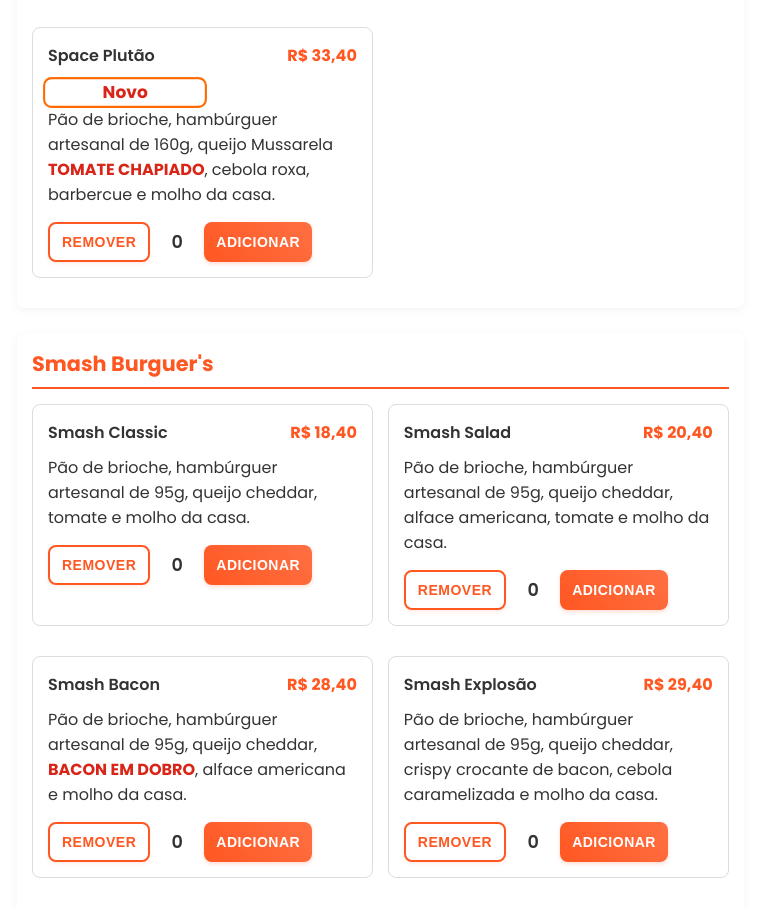
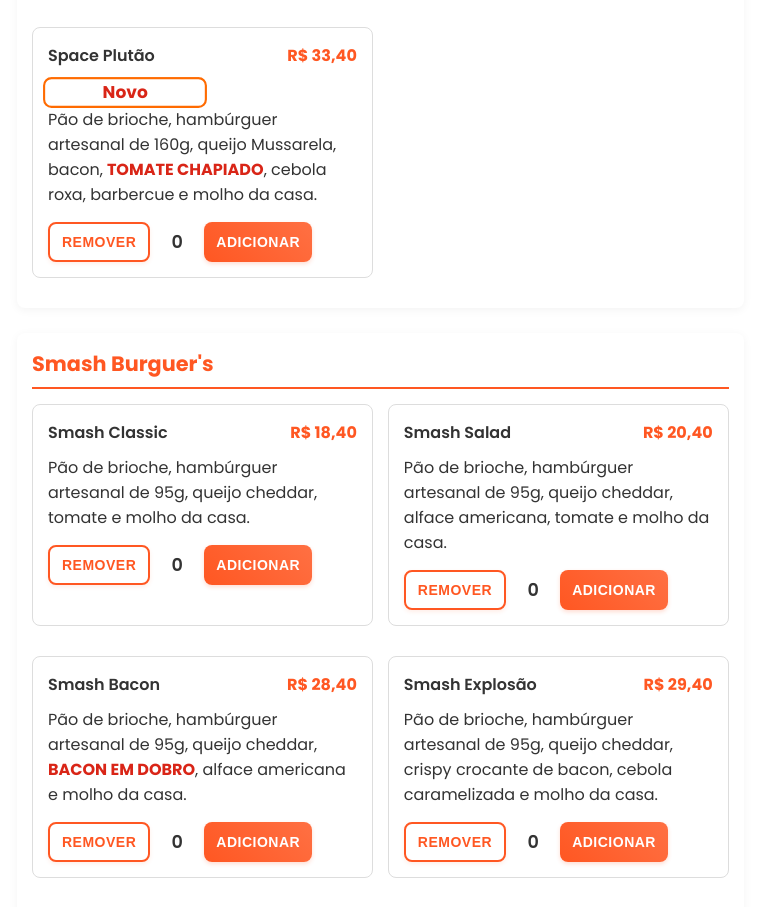
Before and after one commit to Leolfc/Space-Burguer-Pedidos, a plain HTML site: page index.html in a window 1280 px wide. Shown: the part 1390-2297 px from the top of the page, without its empty margins (58-818 px from the left). Drawn offline with Linux system fonts and the light colour scheme.

Commit message:
Atualizar o index.html

```diff
--- a/index.html
+++ b/index.html
@@ -187,7 +187,7 @@
 
                                 </div>
                                  <h4 class="item_novo">Novo</h4>
-                                <div class="item-desc">Pão de brioche, hambúrguer artesanal de 160g, queijo Mussarela <span class="item_em_dobro">TOMATE CHAPIADO</span>, cebola roxa, barbercue e molho da casa.</div>
+                                <div class="item-desc">Pão de brioche, hambúrguer artesanal de 160g, queijo Mussarela, bacon, <span class="item_em_dobro">TOMATE CHAPIADO</span>, cebola roxa, barbercue e molho da casa.</div>
                                 <div class="item-actions">
                                     <button type="button" class="btn-decrease">-</button>
                                     <span class="item-qty">0</span>
```
